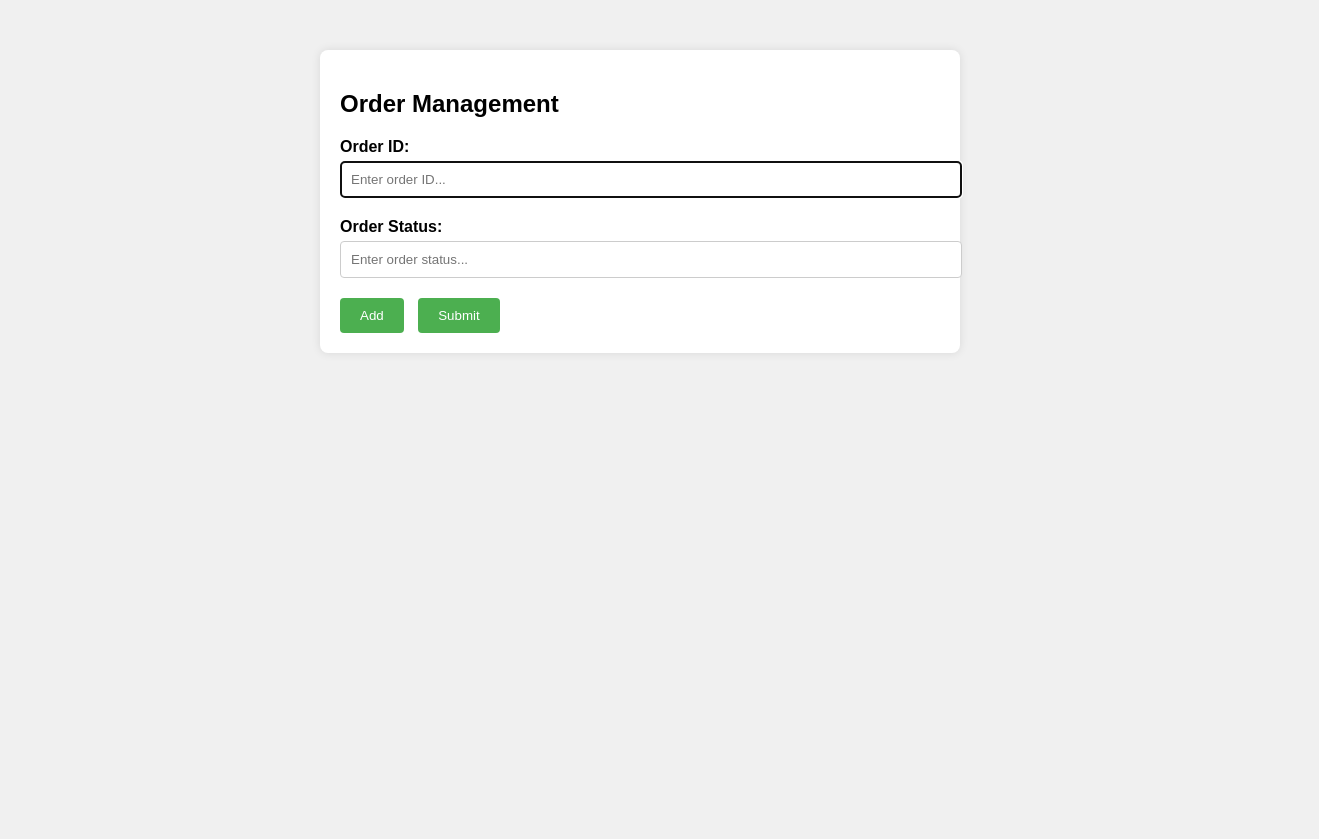
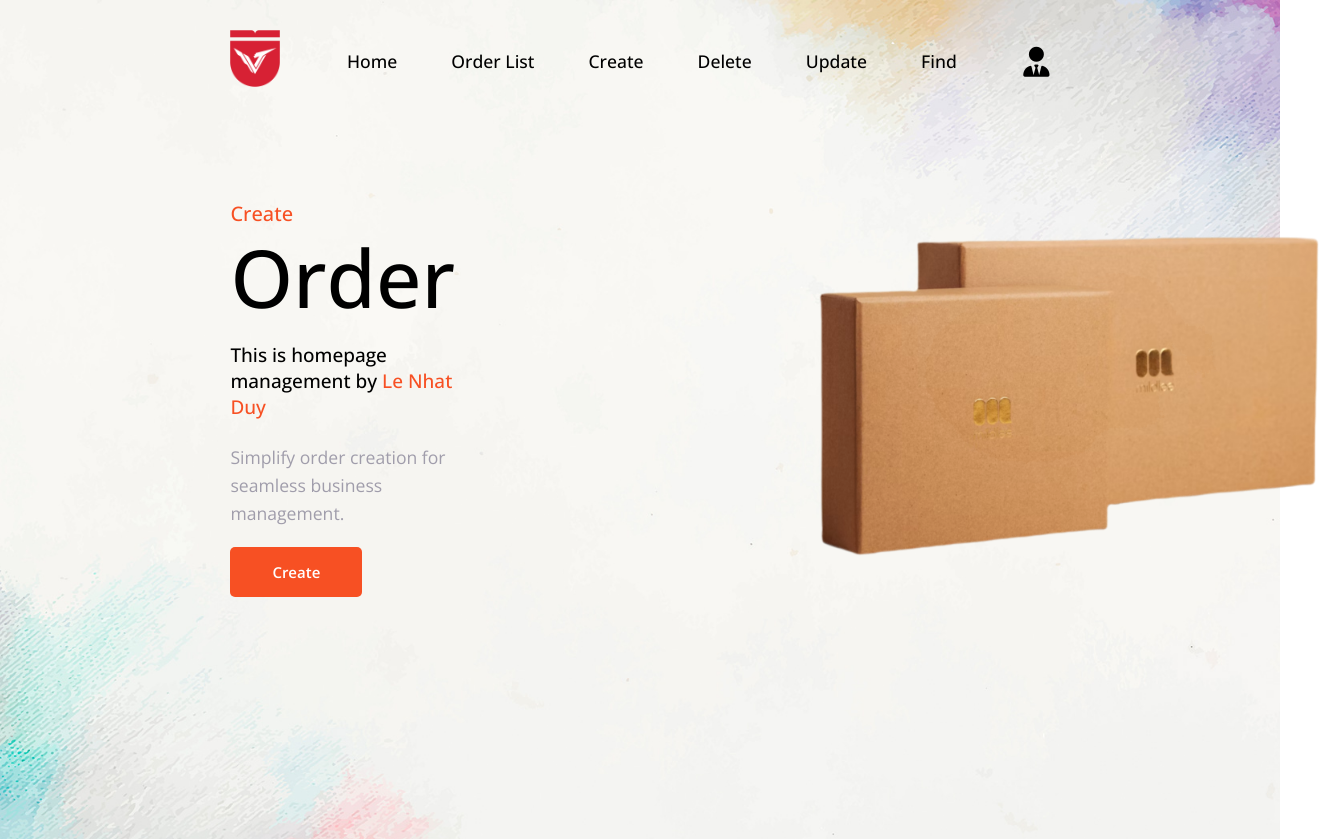
Before and after one commit to nduy2711/Final_Project-MongoDB, a website: page public/pages/create.html in a window 1280 px wide. Shown: the top 839 px of the page, 1319 px wide, since content can reach past the window. Before the commit the page ends 800 px from the top, so only its background shows below. Drawn offline with nearby package versions, Linux system fonts and the light colour scheme.

Commit message:
Complete  Create.html

```diff
--- a/public/pages/create.html
+++ b/public/pages/create.html
@@ -3,78 +3,157 @@
 <head>
     <meta charset="UTF-8">
     <meta name="viewport" content="width=device-width, initial-scale=1.0">
-    <title>Order Management</title>
-    <style>
-        body {
-            font-family: Arial, sans-serif;
-            margin: 0;
-            padding: 0;
-            background-color: #f0f0f0;
-        }
-        .container {
-            max-width: 600px;
-            margin: 50px auto;
-            padding: 20px;
-            background-color: #fff;
-            border-radius: 8px;
-            box-shadow: 0 0 10px rgba(0, 0, 0, 0.1);
-        }
-        .form-group {
-            margin-bottom: 20px;
-        }
-        label {
-            display: block;
-            font-weight: bold;
-            margin-bottom: 5px;
-        }
-        input[type="text"] {
-            width: 100%;
-            padding: 10px;
-            border: 1px solid #ccc;
-            border-radius: 4px;
-        }
-        input[type="submit"], input[type="button"] {
-            background-color: #4caf50;
-            color: #fff;
-            padding: 10px 20px;
-            border: none;
-            border-radius: 4px;
-            cursor: pointer;
-            margin-right: 10px;
-        }
-        input[type="submit"]:hover, input[type="button"]:hover {
-            background-color: #45a049;
-        }
-    </style>
+    <link rel="stylesheet" href="../stylesheets/anopage.css">
+    <link rel="stylesheet" href="https://cdnjs.cloudflare.com/ajax/libs/font-awesome/6.5.2/css/all.min.css">
+    <link rel="stylesheet" href="https://unpkg.com/boxicons@latest/css/boxicons.min.css">
+    <link href="https://cdn.jsdelivr.net/npm/remixicon@4.2.0/fonts/remixicon.css" rel="stylesheet"/>
+    <link href="https://fonts.googleapis.com/css2?family=Open+Sans:ital,wght@0,300..800;1,300..800&display=swap" rel="stylesheet">
+    <title>Create Order</title>
 </head>
-<body onload="setFocus()">
+<body>
+    <header>
+        <a href="#" class="logo"><img src="../images/VanLang-logo.png" alt=""></a>
+        <ul class="navlist">
+            <li><a href="home.html">Home</a></li>
+            <li><a href="./order">Order List</a></li>
+            <li><a href="#sec-1">Create</a></li>
+            <li><a href="./delete.html">Delete</a></li>
+            <li><a href="./read-for-update.html">Update</a></li>
+            <li><a href="./search.html">Find</a></li>
+        </ul>
+        <a href="" class="manager-icon" ><i class="fa-solid fa-user-tie"></i></a>
+    </header>
+
+    <section class="create" id="sec-1">
+        <div class="create-text">
+            <h3>Create</h3>
+            <h1>Order</h1>
+            <h5>This is homepage management by <span>Le Nhat Duy</span></h5>
+            <p>Simplify order creation for seamless business management.</p>
+            <button class="btn-create">Create</button>
+        </div>
+        <div class="create-img">
+            <img src="../images/box.png" alt="">
+        </div>
+
+        <a href=""></a>
+    </section>
+
+    <section class="create-order" id="sec-2">
         <div class="container">
-        <h2>Order Management</h2>
-        <form id="createForm" action="/createManyOrders" method="POST">
-            <div class="form-group">
-                <label for="orderID">Order ID:</label>
-                <input type="text" id="orderID" name="orderID" placeholder="Enter order ID...">
-            </div>
-            <div class="form-group">
-                <label for="orderStatus">Order Status:</label>
-                <input type="text" id="orderStatus" name="orderStatus" placeholder="Enter order status...">
-            </div>
+            <form id="orderForm" action="/createManyOrders" method="POST">
+                <label for="orderID">Order ID:</label><br>
+                <input type="text" id="orderID" name="orderID"><br>
+
+                <label for="orderDate">Order Date:</label><br>
+                <input type="date" id="orderDate" name="orderDate"><br>
+
+                <label for="totalAmount">Total Amount:</label><br>
+                <input type="number" id="totalAmount" name="totalAmount"><br>
+
+                <label for="orderStatus">Order Status:</label><br>
+                <input type="text" id="orderStatus" name="orderStatus"><br>
+
+                <label for="paymentMethod">Payment Method:</label><br>
+                <input type="text" id="paymentMethod" name="paymentMethod"><br>
+
+                <label for="image">Image:</label><br>
+                <input type="file" id="image" name="image"><br><br>
                 <input type="button" value="Add" onclick="addOrder()">
                 <input type="button" value="Submit" onclick="submitOrders()">
             </form>
             <div id="message"></div>
+    </section>
+
+    <section class="footer">
+        <div class="footer-box">
+            <h3>Services</h3>
+            <a href="#">Email Marketing</a>
+            <a href="#">Campaigns</a>
+            <a href="#">Brandings</a>
+            <a href="#">Offline</a>
         </div>
 
+        <div class="footer-box">
+            <h3>About</h3>
+            <a href="#">Our story</a>
+            <a href="#">Benefits</a>
+            <a href="#">Team</a>
+            <a href="#">Careers</a>
+        </div>
+
+        <div class="footer-box">
+            <h3>Help</h3>
+            <a href="#">FAQs</a>
+            <a href="#">Contact us</a>
+        </div>
+
+        <div class="footer-box">
+            <h3>Social</h3>
+            <div class="social">
+                <a href=""><i class="fa-brands fa-instagram"></i></a>
+                <a href=""><i class="fa-brands fa-github"></i></a>
+                <a href=""><i class="fa-brands fa-facebook"></i></a>
+            </div>
+
+        </div>
+    </section>
+</body>
+
+<script src="https://unpkg.com/scrollreveal"></script>
+
 <script>
+    const header = document.querySelector("header");
+
+    window.addEventListener("scroll", function(){
+        header.classList.toggle("sticky", window.scrollY > 60)
+    })
+
+    // Lấy tham chiếu tới nút "Create"
+    const createButton = document.querySelector(".btn-create");
+
+    // Lấy tham chiếu tới phần "Create Order"
+    const createOrderSection = document.querySelector(".create-order");
+
+    // Xử lý sự kiện click trên nút "Create"
+    createButton.addEventListener("click", function(event) {
+        event.preventDefault();
+        createOrderSection.scrollIntoView({ behavior: 'smooth' });
+    });
+
+    const sr = ScrollReveal ({
+	distance: '45px',
+	duration: 2700,
+	reset: true
+    })
+
+    sr.reveal('.create-text',{delay:350, origin:'left'})
+    sr.reveal('.create-img',{delay:350, origin:'right'})
+
+    sr.reveal('.sub-service,.about,.portfolio,.service,.cta,.contact',{delay:200, origin:'bottom'})
+
+    //mongodb
     var orders = [];
 
     function addOrder() {
         var orderID = document.getElementById("orderID").value;
+        var orderDate = document.getElementById("orderDate").value;
+        var totalAmount = document.getElementById("totalAmount").value;
         var orderStatus = document.getElementById("orderStatus").value;
-            var order = { orderID: orderID, orderStatus: orderStatus };
+        var paymentMethod = document.getElementById("paymentMethod").value;
+        var image = document.getElementById("image").value;
+
+        var order = {
+            orderID: orderID,
+            orderDate: orderDate,
+            totalAmount: totalAmount,
+            orderStatus: orderStatus,
+            paymentMethod: paymentMethod,
+            image: image
+        };
 
         orders.push(order);
-            outputMessage(`The order [${orderID}, ${orderStatus}] has been added`, 'red');
+        outputMessage(`The order [${orderID}, ${orderDate}, ${orderStatus}] has been added`, 'red');
     }
 
     function submitOrders() {
@@ -83,9 +162,9 @@
             headers: {'Content-Type': 'application/json'},
             body: JSON.stringify(orders)
         })
-            .then(respone => respone.json())
+        .then(response => response.json())
         .then(data => {
-                console.log('Respone from server: ', data);
+            console.log('Response from server: ', data);
             alert(data.message);
             resetForm();
         })
@@ -95,7 +174,7 @@
     }
 
     function resetForm() {
-            document.getElementById('createForm').reset();
+        document.getElementById('orderForm').reset();
         document.getElementById('message').textContent = '';
         setFocus();
         orders = [];
@@ -110,9 +189,6 @@
         messageElement.textContent = message;
         messageElement.style.color = color;
     }
-
 </script>
 
-
-</body>
 </html>
--- /dev/null
+++ b/public/stylesheets/anopage.css
@@ -0,0 +1,271 @@
+html {
+    scroll-behavior: smooth;
+}
+
+:root {
+    --bg-color: #ffffff;
+    --text-color: #000;
+    --second-color: #a09dab;
+    --main-color: #f75023;
+
+    --big-font: 5rem;
+    --h2-font: 3rem;
+    --p-font:1.1rem;
+}
+
+* {
+    padding: 0;
+    margin: 0;
+    box-sizing: border-box;
+    list-style: none;
+    text-decoration: none;
+    font-family: 'Open Sans', sans-serif;
+}
+
+body {
+    background: var(--bg-color);
+    color: var(--text-color)
+}
+
+header {
+    position: fixed;
+    width: 100%;
+    top: 0;
+    right: 0;
+    z-index: 1000;
+    display: flex;
+    align-items: center;
+    justify-content: space-between;
+    background: transparent;
+    padding: 30px 18%;
+    transition: 0.3s;
+}
+
+.logo img {
+    max-width: 100%;
+    width: 50px;
+    height: auto;
+}
+
+.navlist {
+    display: flex;
+}
+
+.navlist li {
+    position: relative;
+}
+
+.navlist a {
+    font-size: var(--p-font);
+    color: var(--text-color);
+    font-weight: 500;
+    padding: 10px 27px;
+}
+
+.navlist a::after {
+    content: '';
+    position: absolute;
+    width: 0;
+    height: 2px;
+    background: var(--main-color);
+    bottom: -3px;
+    left: 0;
+    transition: ease .4s;
+}
+
+.navlist a:hover::after {
+    width: 100%;
+}
+
+.manager-icon {
+    font-size: 30px;
+    color: var(--text-color);
+    transition: all 0.5s ease;
+}
+
+.manager-icon:hover {
+    transform: scale(1.2);
+    color: var(--main-color);
+}
+
+section {
+    padding: 200px 18%
+}
+
+.create {
+    min-height: 100vh;
+    height: 100%;
+    width: 100%;
+    background: url(../images/background.jpg);
+    background-size: cover;
+    background-position: center;
+    position: relative;
+    display: grid;
+    grid-template-columns: repeat(2, 1fr);
+    align-items: center;
+    grid-gap: 4rem;
+
+}
+
+.create-text h1 {
+    margin: 10px 0px 25px;
+    font-size: var(--big-font);
+    line-height: 1;
+    font-weight: 500;
+}
+
+.create-text h5 {
+    margin-bottom: 23px;
+    font-size: 19px;
+    font-weight: 500;
+}
+
+span {
+    color: var(--main-color);
+}
+
+.create-text h3 {
+    color: var(--main-color);
+    font-size: 20px;
+    font-weight: 500;
+}
+
+.create-text p {
+    font-size: var(--p-font);
+    color: var(--second-color);
+    line-height: 28px;
+    margin-bottom: 20px;
+}
+
+.btn-create {
+    display: inline-block;
+    padding: 13px 40px;
+    background: var(--main-color);
+    color: var(--bg-color);
+    font-size: 15px;
+    font-weight: 600;
+    border: 2px solid transparent;
+    border-radius: 5px;
+    transition: all .5s ease;
+    cursor: pointer;
+}
+
+.btn-create:hover {
+    transform: translateX(10px);
+    border: 2px solid var(--text-color);
+    background: transparent;
+    color: (var(--text-color));
+}
+
+.create-img {
+    margin-left: 300px;
+}
+
+.create-img img {
+    width: 100%;
+    width: 500px;
+    height: auto;
+}
+
+.footer {
+    padding: 50px 18%;
+    display: grid;
+    grid-template-columns: repeat(auto-fit, minmax(200px, auto));
+}
+
+.footer-box {
+    display: flex;
+    flex-direction: column;
+}
+
+.footer-box h3 {
+    font-size: 20px;
+    font-weight: 600;
+    margin-bottom: 15px;
+}
+
+.footer-box a {
+    color: #979797;
+    margin-bottom: 0.8rem;
+    transition: all .5s ease;
+}
+
+.footer-box a:hover {
+    transform: translateX(-5px);
+    color: var(--text-color);
+}
+
+.social a {
+    display: inline-flex;
+    align-items: center;
+    justify-content: center;
+    height: 45px;
+    width: 45px;
+    background: #202020;
+    color: var(--bg-color);
+    font-size: 20px;
+    border-radius: 50%;
+    margin-right: 8px;
+    transition: transform 0.6s;
+}
+
+.social a:hover {
+    background: var(--main-color);
+    color: var(--bg-color);
+    transform: translateX(-4px);
+}
+
+.copyright p {
+    text-align: center;
+    padding: 20px;
+    color: #979797;
+    font-size: 15px;
+}
+
+.container {
+    max-width: 600px;
+    margin: 0px auto;
+    padding: 20px;
+    background-color: #fff;
+    border-radius: 8px;
+    box-shadow: 0 0 10px rgba(0, 0, 0, 0.1);
+}
+
+label {
+    display: block;
+    font-weight: bold;
+    margin-bottom: 0px;
+}
+
+input[type="text"], input[type="number"], input[type="date"], input[type="file"] {
+    width: calc(100% - 22px);
+    padding: 10px;
+    border: 1px solid #ccc;
+    border-radius: 4px;
+    margin-bottom: 10px;
+}
+
+input[type="submit"], input[type="button"] {
+    background-color: #4caf50;
+    color: #fff;
+    padding: 10px 20px;
+    border: none;
+    border-radius: 4px;
+    cursor: pointer;
+    margin-right: 10px;
+}
+
+input[type="submit"]:hover, input[type="button"]:hover {
+    background-color: #45a049;
+}
+#message {
+    margin-top: 10px;
+    color: red;
+    font-weight: bold;
+}
+
+header.sticky {
+    padding: 8px 17%;
+    background-color: #F6F5F2;
+    box-shadow: 0 0 10px rgba(0, 0, 0, 0.1);
+}
```
Also changed, not shown: public/pages/delete.html (+11 -0 lines), public/pages/home.html (+7 -7 lines), public/images/background.jpg (added), public/images/box.png (added), public/pages/read-for-update.html (added), public/pages/search.html (added). Lines whose indentation alone changed are shown as unchanged.
